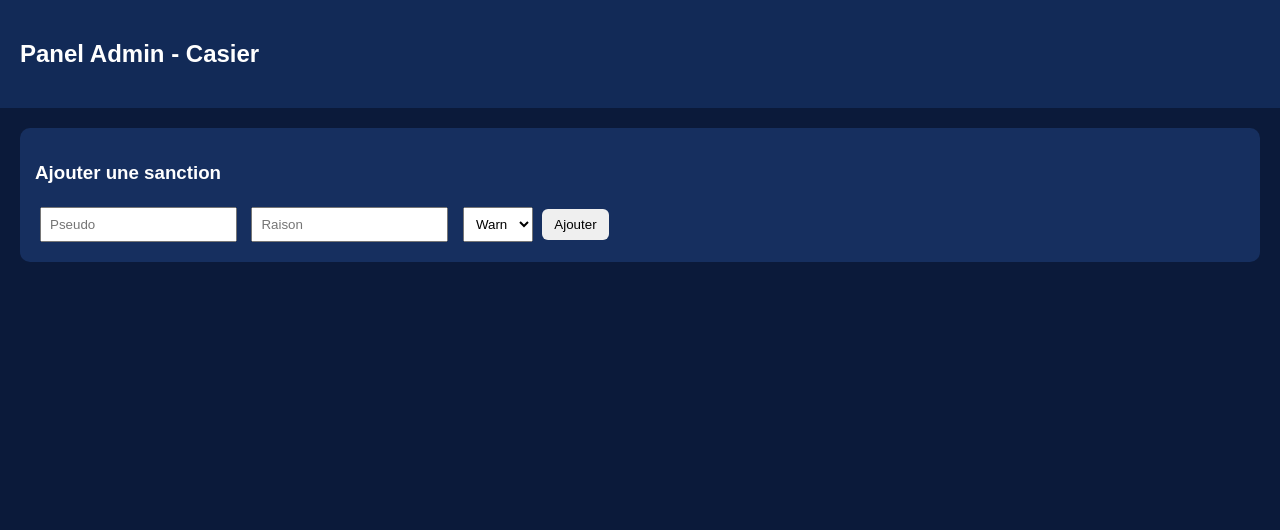
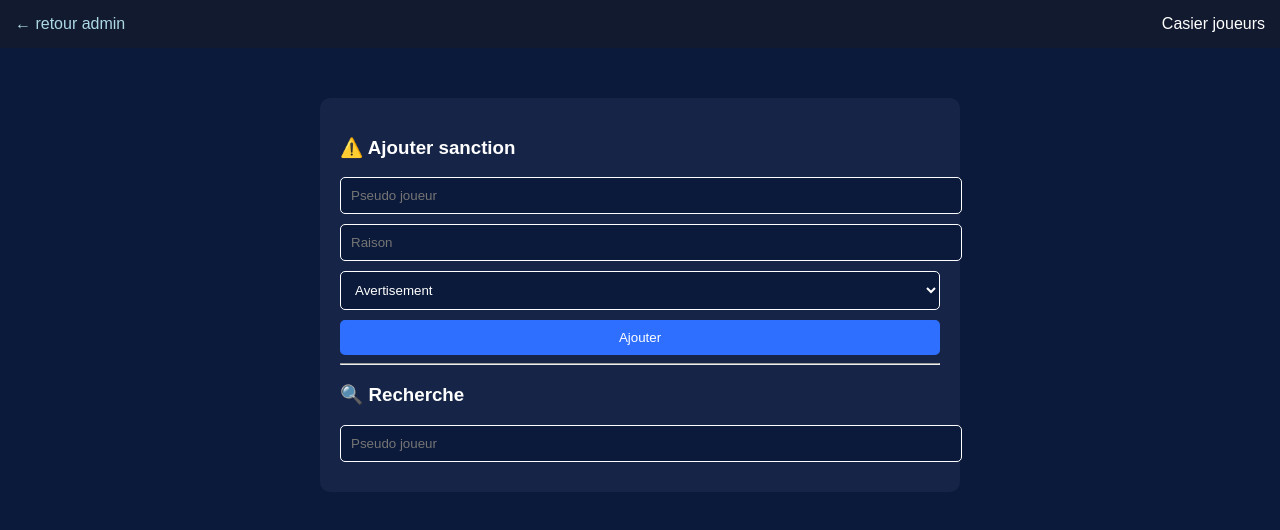
Before and after one commit to Nocturne56/crazy-fort, a website: page public/casier.html in a window 1280 px wide. Drawn offline with Linux system fonts and the light colour scheme; no server answers; sample sign-in values are in the browser's storage.

Commit message:
Update casier.html

```diff
--- a/public/casier.html
+++ b/public/casier.html
@@ -2,7 +2,7 @@
 <html lang="fr">
 <head>
 <meta charset="UTF-8">
-<title>Panel Admin - Casier</title>
+<title>Casier Joueurs</title>
 
 <style>
 body {
@@ -12,143 +12,157 @@ body {
   color: white;
 }
 
-header {
-    padding: 20px;
-    background: #122a57;
+.topbar {
   display: flex;
   justify-content: space-between;
-    align-items: center;
+  padding: 15px;
+  background: #111a2e;
 }
 
-.container {
-    padding: 20px;
-}
-
-.card {
-    background: #162f5f;
-    padding: 15px;
-    margin-bottom: 10px;
-    border-radius: 10px;
-}
-
-button {
-    padding: 8px 12px;
-    border: none;
-    border-radius: 6px;
+.back {
+  color: lightblue;
   cursor: pointer;
 }
 
-.delete {
-    background: red;
-    color: white;
-}
-
-.form {
-    margin-bottom: 20px;
-    background: #162f5f;
-    padding: 15px;
+.box {
+  margin: 50px auto;
+  width: 600px;
+  background: #162447;
+  padding: 20px;
   border-radius: 10px;
 }
 
 input, select {
-    padding: 8px;
-    margin: 5px;
+  width: 100%;
+  padding: 10px;
+  margin-bottom: 10px;
+  background: #0b1a3a;
+  color: white;
+  border: 1px solid white;
+  border-radius: 5px;
 }
+
+button {
+  width: 100%;
+  padding: 10px;
+  background: #2f6fff;
+  border: none;
+  color: white;
+  cursor: pointer;
+  border-radius: 5px;
+}
+
+.card {
+  background: #1f2a48;
+  padding: 10px;
+  margin-top: 10px;
+  border-radius: 5px;
+}
+
+.warn { color: yellow; }
+.kick { color: orange; }
+.ban { color: red; }
 </style>
 </head>
 
 <body>
 
-<header>
-    <h2>Panel Admin - Casier</h2>
-</header>
+<div class="topbar">
+  <div class="back" onclick="back()">← retour admin</div>
+  <div>Casier joueurs</div>
+</div>
 
-<div class="container">
+<div class="box">
 
-    <!-- AJOUT SANCTION -->
-    <div class="form">
-        <h3>Ajouter une sanction</h3>
+<h3>⚠️ Ajouter sanction</h3>
 
-        <input id="username" placeholder="Pseudo">
+<input id="player" placeholder="Pseudo joueur">
 <input id="reason" placeholder="Raison">
 
 <select id="type">
-            <option value="warn">Warn</option>
+  <option value="warn">Avertisement</option>
   <option value="kick">Kick</option>
-            <option value="ban">Ban</option>
+  <option value="ban">bannissement</option>
 </select>
 
 <button onclick="addSanction()">Ajouter</button>
-    </div>
 
-    <!-- LISTE CASIER -->
-    <div id="casierList"></div>
+<hr>
+
+<h3>🔍 Recherche</h3>
+
+<input id="search" oninput="loadCasier()" placeholder="Pseudo joueur">
+
+<div id="list"></div>
 
 </div>
 
 <script>
-// =============================
-// 🔄 CHARGER CASIER
-// =============================
+
+if (!localStorage.getItem("adminToken")) {
+  window.location.href = "/login_admin.html";
+}
+
+function back() {
+  window.location.href = "/admin.html";
+}
+
+async function addSanction() {
+  const username = document.getElementById("player").value;
+  const reason = document.getElementById("reason").value;
+  const type = document.getElementById("type").value;
+
+  await fetch("/api/casier", {
+    method: "POST",
+    headers: { "Content-Type": "application/json" },
+    body: JSON.stringify({ username, reason, type })
+  });
+
+  loadCasier();
+}
+
 async function loadCasier() {
   const res = await fetch("/api/casier");
   const data = await res.json();
 
-    const container = document.getElementById("casierList");
-    container.innerHTML = "";
+  const search = document.getElementById("search").value.toLowerCase();
+  const list = document.getElementById("list");
 
-    data.forEach(item => {
+  list.innerHTML = "";
+
+  data.forEach((c, index) => {
+
+    if (!c.username.toLowerCase().includes(search)) return;
+
+    let cls = c.type;
 
     const div = document.createElement("div");
     div.className = "card";
 
     div.innerHTML = `
-            <b>Pseudo :</b> ${item.username} <br>
-            <b>Type :</b> ${item.type} <br>
-            <b>Raison :</b> ${item.reason} <br>
-            <b>Date :</b> ${new Date(item.date).toLocaleString()} <br><br>
+      <b>${c.username}</b><br>
+      <span class="${cls}">[${c.type.toUpperCase()}]</span>
+      ${c.reason}<br>
+      <small>${new Date(c.date).toLocaleString()}</small><br><br>
 
-            <button class="delete" onclick="deleteSanction('${item._id}')">
+      <button onclick="deleteSanction(${index})" style="background:red;">
         Supprimer
       </button>
     `;
 
-        container.appendChild(div);
+    list.appendChild(div);
   });
 }
 
-// =============================
-// ➕ AJOUT SANCTION
-// =============================
-async function addSanction() {
-    const username = document.getElementById("username").value;
-    const reason = document.getElementById("reason").value;
-    const type = document.getElementById("type").value;
+async function deleteSanction(index) {
+  if (!confirm("Supprimer cette sanction ?")) return;
 
-    const res = await fetch("/api/casier", {
-        method: "POST",
-        headers: { "Content-Type": "application/json" },
-        body: JSON.stringify({ username, reason, type })
-    });
-
-    const data = await res.json();
-
-    if (data.success) {
-        alert("Sanction ajoutée !");
-        loadCasier();
-    } else {
-        alert("Erreur");
-    }
-}
-
-// =============================
-// ❌ SUPPRESSION SANCTION
-// =============================
-async function deleteSanction(id) {
   const res = await fetch("/api/deleteSanction", {
     method: "POST",
-        headers: { "Content-Type": "application/json" },
-        body: JSON.stringify({ id })
+    headers: {
+      "Content-Type": "application/json"
+    },
+    body: JSON.stringify({ index })
   });
 
   const data = await res.json();
@@ -160,10 +174,8 @@ async function deleteSanction(id) {
   }
 }
 
-// =============================
-// 🚀 INIT
-// =============================
 loadCasier();
+
 </script>
 
 </body>
```
Lines whose indentation alone changed are shown as unchanged.
